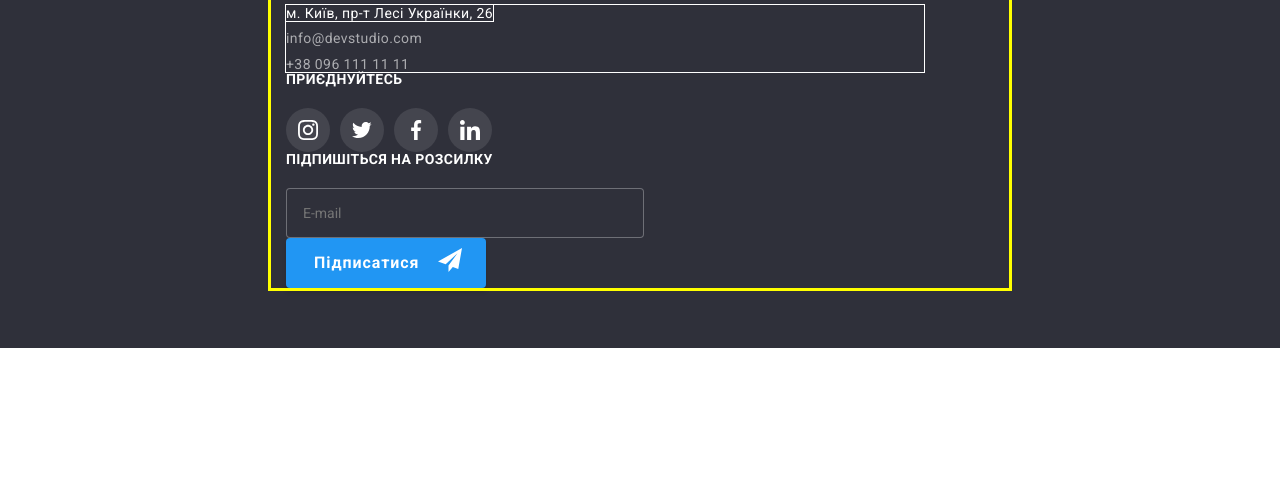
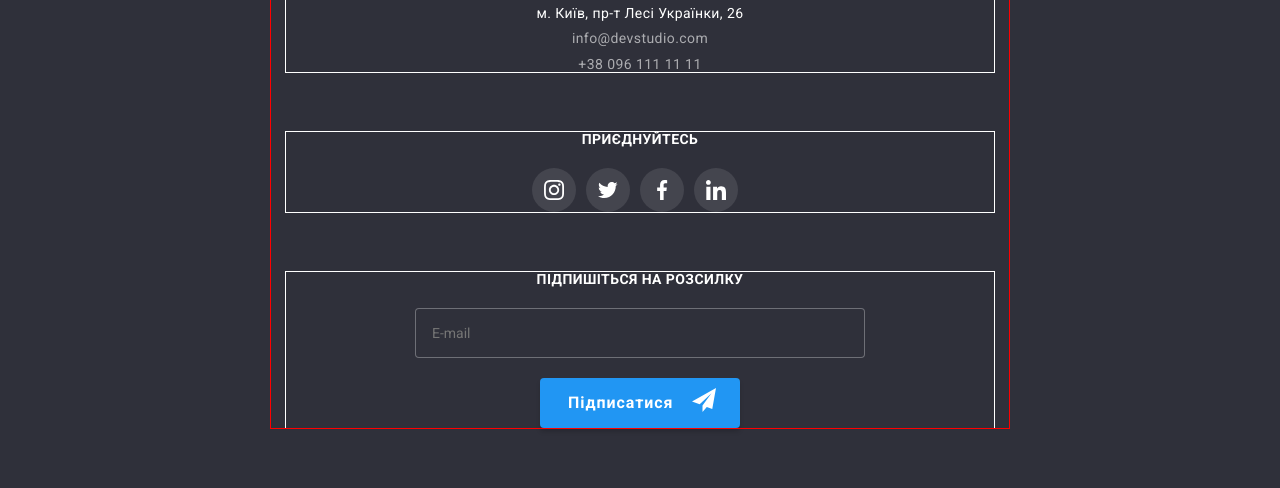
Before and after one commit to SvitlanaUA/goit-markup-hw-08, a plain HTML site: page index.html in a window 1280 px wide. Shown: the part 5250-5738 px from the top of the page. Before the commit the page ends 5598 px from the top, so only its background shows below. Drawn offline with nearby package versions, Linux system fonts and the light colour scheme.

Commit message:
ДЗ-8-футер

```diff
--- a/index.html
+++ b/index.html
@@ -411,7 +411,7 @@
             </ul>
           </address>
         </div>
-        <div class="footer-icons">
+        <div class="footer-social">
           <p class="title-footer"> ПРИЄДНУЙТЕСЬ
           </p>
           <ul class="footer-icons-list">
--- a/sass/components/_footer.scss
+++ b/sass/components/_footer.scss
@@ -1,21 +1,21 @@
 
 .footer {
     outline: 2px solid green;
-
+    text-align: center;
     padding-top: 60px;
     padding-bottom: 60px;
     background-color: var(--accent-bg-color);
 }
 
 .footer-position {
-    outline: 3px solid yellow;
+
     display: block;
     flex-direction: row;
     justify-content:center;
 }
 
 .footer-link {
-    margin-right: 70px;
+    outline: 1px solid white;
 }
 
 .footer-list {
@@ -24,7 +24,7 @@
 
 .footer-list,
 .link-adress {
-    outline: 1px solid white;
+
     font-style: normal;
     color: var(--buttoms-text-color--);
     line-height: 1.18;
@@ -52,7 +52,15 @@
     color: var(--accent-text-color);
 }
 
+.footer-social{
+ outline: 1px solid white;
+display: block;
+justify-content: center;
+ margin-top: 60px;
+}
+
 .title-footer {
+
     justify-content: center;
     align-items: center;
     font-weight: 700;
@@ -64,6 +72,7 @@
 
 .footer-icons-list {
     display: flex;
+    justify-content: center;
 }
 
 .footer-icons-item {
@@ -96,14 +105,17 @@
 }
 
 .form-footer {
+    outline: 1px solid white;
+   display: flex;
+   justify-content: center;
+   margin-top: 60px;
 
-    align-items: baseline;
-    margin-left: auto;
 }
 
 .title-form-footer {
+    align-items: center;
     text-transform: uppercase;
-    width: 207px;
+
     margin-bottom: 20px;
     font-size: 14px;
     line-height: 1.14;
@@ -121,19 +133,17 @@
     display: block;
     box-sizing: border-box;
     padding: 15px 16px;
-    width: 358px;
+    width: 450px;
     height: 50px;
     outline: none;
     background-color: #2F303A;
     border-radius: 4px;
     border: 1px solid rgba(255, 255, 255, 0.3);
-
-    margin-right: 12px;
     color: #ffffff;
 }
 
 .button-footer {
-
+     margin-top: 20px;
     align-items: center;
     text-align: center;
     text-align: left;
```
Also changed, not shown: css/main.css, css/main.min.css, 2 other files.
